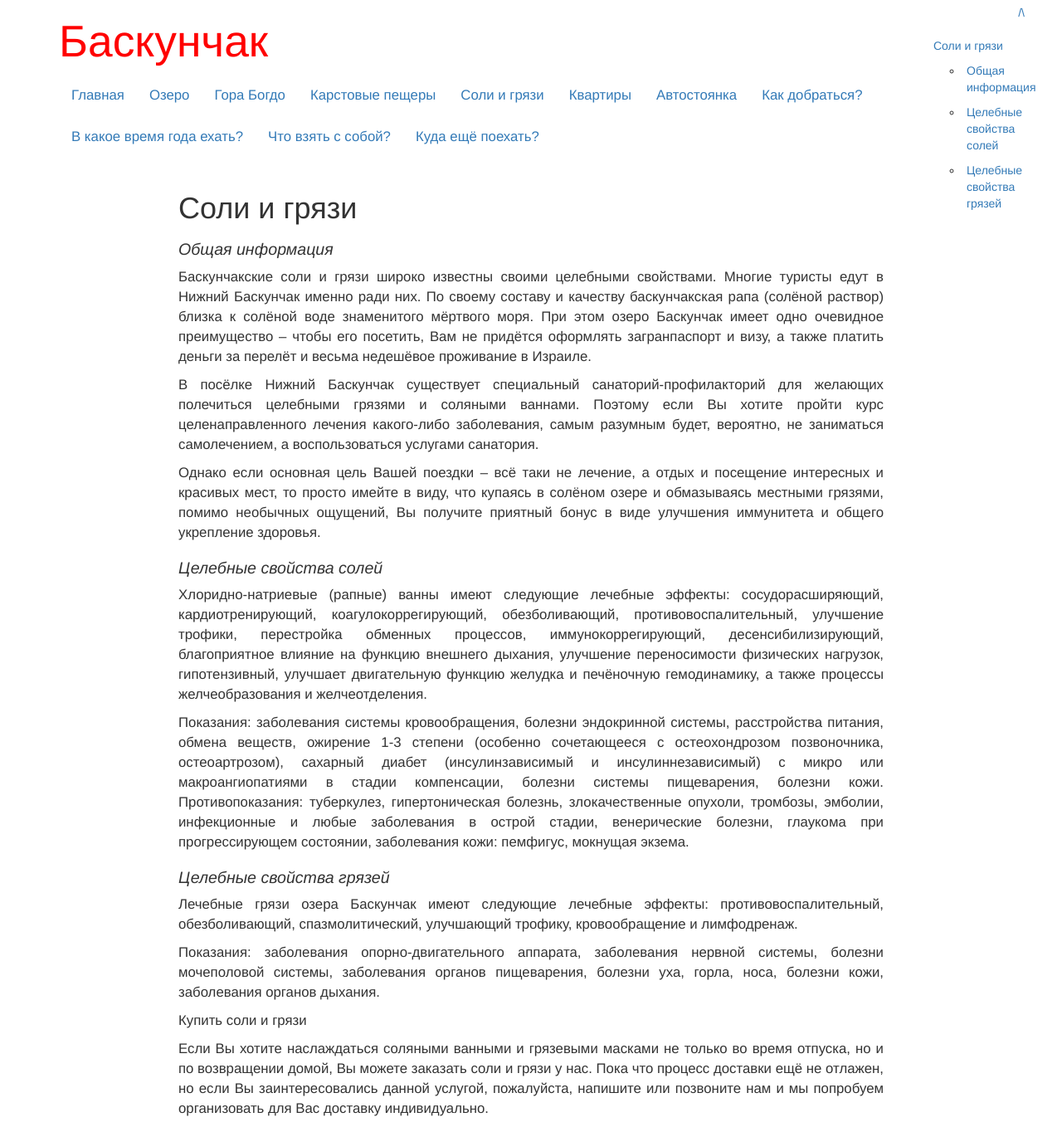
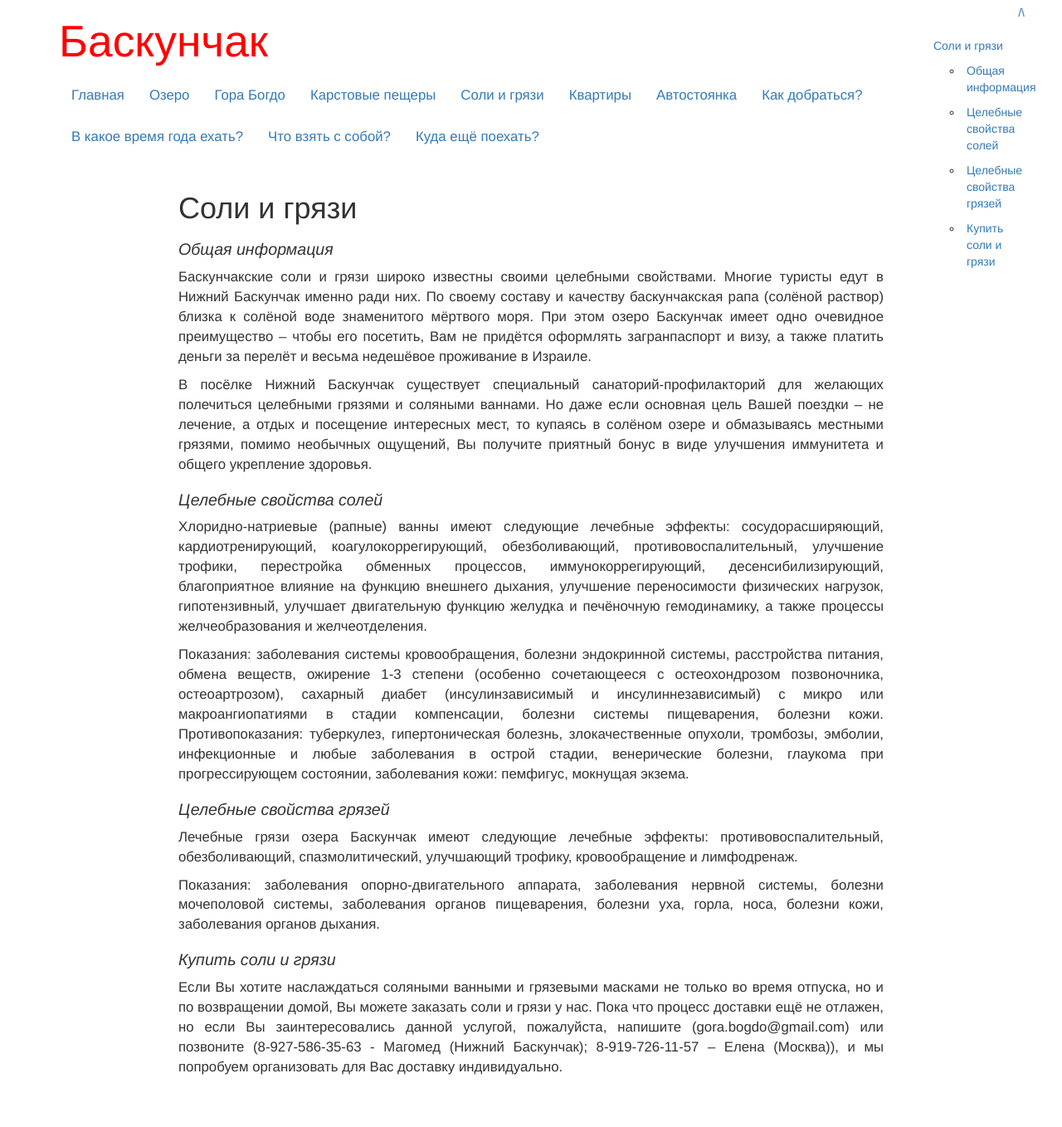
Before and after one commit to Baskunchak/baskunchak.github.io, a Jekyll site: the page built from salt.md, in a window 1280 px wide and 1358 px high. Shown: the whole window at 83% size. Built offline with Jekyll 4.4.1, drawn with Linux system fonts in a browser that asks for light colours.

Commit message:
Update salt.md

```diff
--- a/salt.md
+++ b/salt.md
@@ -16,9 +16,7 @@ title: "Баскунчак - соли и грязи"
 
 Баскунчакские соли и грязи широко известны своими целебными свойствами. Многие туристы едут в Нижний Баскунчак именно ради них. По своему составу и качеству баскунчакская рапа (солёной раствор) близка к солёной воде знаменитого мёртвого моря. При этом озеро Баскунчак имеет одно очевидное преимущество – чтобы его посетить, Вам не придётся оформлять загранпаспорт и визу, а также платить деньги за перелёт и весьма недешёвое проживание в Израиле.
 
-В посёлке Нижний Баскунчак существует специальный санаторий-профилакторий для желающих полечиться целебными грязями и соляными ваннами. Поэтому если Вы хотите пройти курс целенаправленного лечения какого-либо заболевания, самым разумным будет, вероятно, не заниматься самолечением, а воспользоваться услугами санатория.
-
-Однако если основная цель Вашей поездки – всё таки не лечение, а отдых и посещение интересных и красивых мест, то просто имейте в виду, что купаясь в солёном озере и обмазываясь местными грязями, помимо необычных ощущений, Вы получите приятный бонус в виде улучшения иммунитета и общего укрепление здоровья.
+В посёлке Нижний Баскунчак существует специальный санаторий-профилакторий для желающих полечиться целебными грязями и соляными ваннами. Но даже если основная цель Вашей поездки – не лечение, а отдых и посещение интересных мест, то купаясь в солёном озере и обмазываясь местными грязями, помимо необычных ощущений, Вы получите приятный бонус в виде улучшения иммунитета и общего укрепление здоровья.
 
 Целебные свойства солей
 -----------------------
@@ -37,6 +35,8 @@ title: "Баскунчак - соли и грязи"
 
 Показания: заболевания опорно-двигательного аппарата, заболевания нервной системы, болезни мочеполовой системы, заболевания органов пищеварения, болезни уха, горла, носа, болезни кожи, заболевания органов дыхания.
 
+
 Купить соли и грязи
+-------------------
 
-Если Вы хотите наслаждаться соляными ванными и грязевыми масками не только во время отпуска, но и по возвращении домой, Вы можете заказать соли и грязи у нас. Пока что процесс доставки ещё не отлажен, но если Вы заинтересовались данной услугой, пожалуйста, напишите или позвоните нам и мы попробуем организовать для Вас доставку индивидуально.
+Если Вы хотите наслаждаться соляными ванными и грязевыми масками не только во время отпуска, но и по возвращении домой, Вы можете заказать соли и грязи у нас. Пока что процесс доставки ещё не отлажен, но если Вы заинтересовались данной услугой, пожалуйста, напишите (gora.bogdo@gmail.com) или позвоните (8-927-586-35-63 - Магомед (Нижний Баскунчак); 8-919-726-11-57 – Елена (Москва)), и мы попробуем организовать для Вас доставку индивидуально.
```
